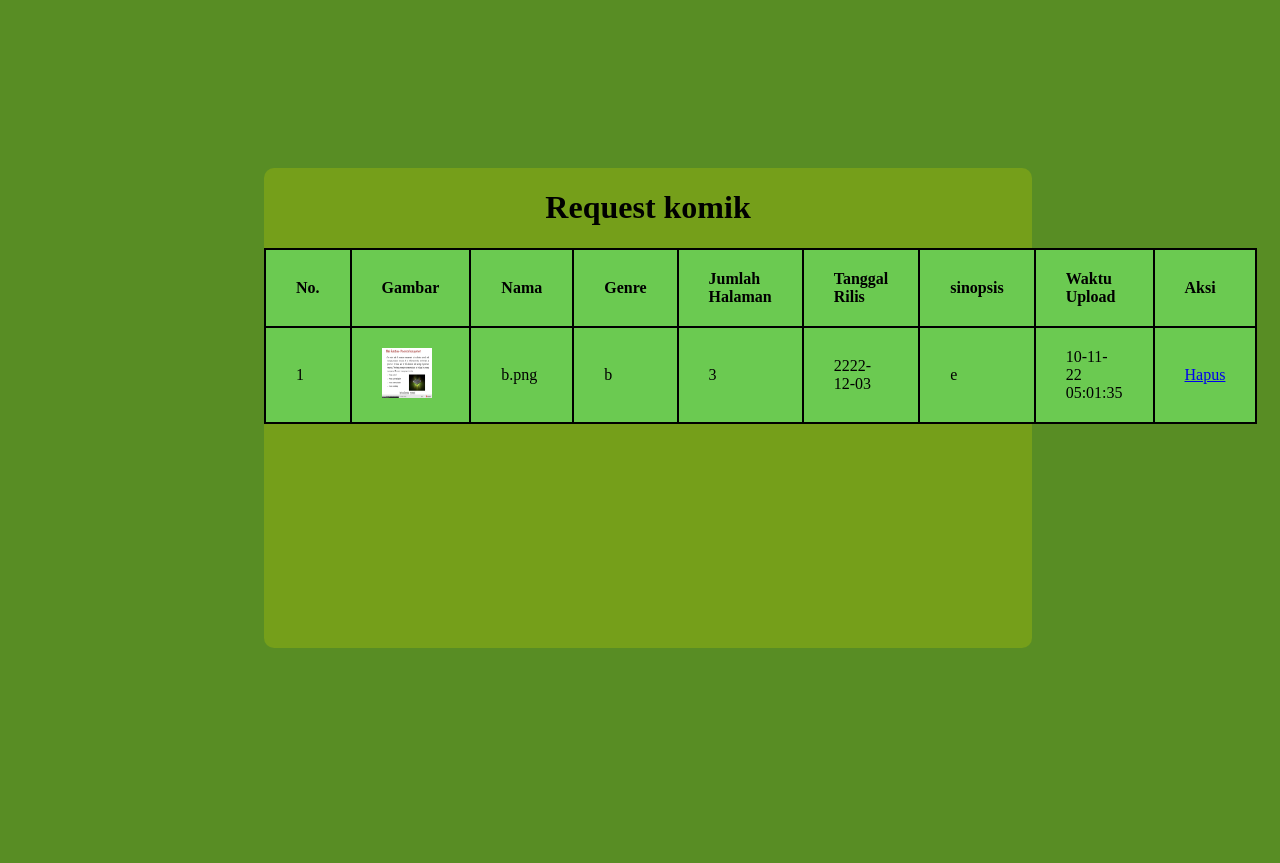
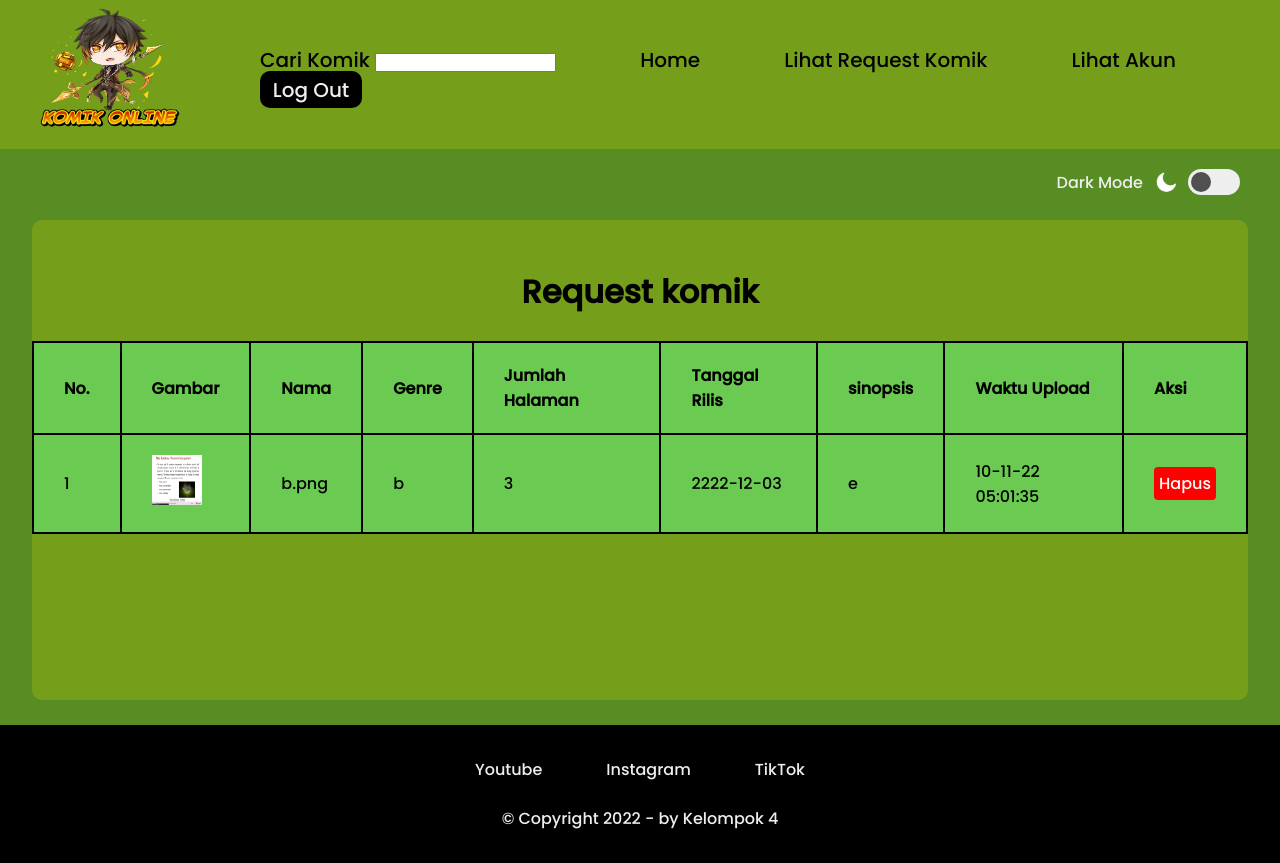
Before and after one commit to luthfihanif13/Kelompok4_B1_21, a PHP site: page /admin_lihat_request.php in a window 1280 px wide. Before the commit the page ends 648 px from the top, so only its background shows below. Run offline with PHP 8.4, Linux system fonts and the light colour scheme; data comes from the database, SQL or seed files in the repository.

Commit message:
Lihat request

```diff
--- a/admin_lihat_request.php
+++ b/admin_lihat_request.php
@@ -13,34 +13,32 @@ while ($row = mysqli_fetch_assoc($result)) {
 <!DOCTYPE html>
 <html lang="en">
 <head>
-    <meta charset="UTF-8">
-    <meta http-equiv="X-UA-Compatible" content="IE=edge">
-    <meta name="viewport" content="width=device-width, initial-scale=1.0">
-    <link rel="shortcut icon" href="images/LogoZhongliB.ico">
-    <title>Request komik</title>
+  <meta charset="UTF-8">
+  <meta http-equiv="X-UA-Compatible" content="IE=edge">
+  <meta name="viewport" content="width=device-width, initial-scale=1.0">
+  <link rel="stylesheet" href="style_admin.css">
+  <link rel="shortcut icon" href="images/LogoZhongliB.ico">
+  <title>Menu Admin</title>
     <style>
-    body {
-      width: 100%;
-      height: 100vh;
-      display: flex;
-      justify-content: center;
-      align-items: center;
-      background: #588d24;
-    }
-
     .container {
-      width: 60%;
+      width: 95%;
       height: 60vh;
       display: flex;
       flex-direction: column;
       justify-content: center;
+      border-radius: 10px;
+      margin-top: 25px;
+      margin-left: auto;
+      margin-right: auto;
+      margin-bottom: 25px;
+      align-items: center;
       background: rgb(117, 159, 26);
-      border-radius: 10px;
     }
 
     .container h1 {
       color: black;
       text-align: center;
+      margin-bottom: 25px;
     }
 
     table {
@@ -48,6 +46,7 @@ while ($row = mysqli_fetch_assoc($result)) {
       border-collapse: collapse;
       background: rgb(107, 202, 81);
       color: #000000;
+      margin-bottom: auto;
     }
 
     th, td {
@@ -55,9 +54,35 @@ while ($row = mysqli_fetch_assoc($result)) {
       border: 2px solid #000000;
       padding: 20px 30px;
     }
+
+    .del-button{
+      background-color: #FF0000;
+      color: white;
+      padding: 5px 5px;
+      border: none;
+      border-radius: 4px;
+      cursor: pointer;
+      text-decoration: none;
+    }
     </style>
 </head>
 <body>
+  <header>
+    <a href="#"><h1><img src="images/Zhongli.png" width="140px" height="120px"></h1></a>
+    <nav>
+      <a> Cari Komik <input type="text"></a>
+      <a href="admin_menu.php">Home</a>
+      <a href="admin_lihat_request.php">Lihat Request Komik</a>
+      <a href="admin_lihat_akun_user.php">Lihat Akun</a>
+      <a href="admin_login.php" class="me">Log Out</a>
+    </nav>
+  </header>
+  <div class="mode">
+    <p id="change-mode">Dark Mode</p>
+    <img id="icon-mode" src="images/moon.png" alt="">
+    <input type="checkbox" onclick="lightMode()">
+    <br>
+  </div>
     <div class="container">
     <h1>Request komik</h1>
     <table border=1px>
@@ -82,11 +107,21 @@ while ($row = mysqli_fetch_assoc($result)) {
             <td><?php echo $req["tanggal_rilis"] ;?></td>
             <td><?php echo $req["sinopsis"] ;?></td>
             <td><?php echo $req["waktu_input"] ;?></td>
-            <td><a href="proses_hapus_request.php?id=<?php echo $req["id"]; ?>" onclick = "return confirm('Anda yakin ingin mengahpus data ini ?')">Hapus</a></td>
+            <td><a href="proses_hapus_request.php?id=<?php echo $req["id"]; ?>" onclick = "return confirm('Anda yakin ingin mengahpus data ini ?')" class="del-button">Hapus</a></td>
         </tr>
         <?php $i++; endforeach;?>
     </table>
     </div>
+    <footer>
+    <nav>
+      <br>
+      <a href="https://youtube.com/channel/UCjRc-gYlqHi1x9fwCMeVEGw">Youtube</a>
+      <a href="https://instagram.com/mirvanhakimmm">Instagram</a>
+      <a href="https://www.tiktok.com/@muhammad_irvan_hakim?_t=8VzzYA3N1qj&_r=1">TikTok</a>
+    </nav>
+    <p>&copy Copyright 2022 - by Kelompok 4 </p>
+  </footer>
 
+  <script src="script.js"></script>
 </body>
 </html>
```
